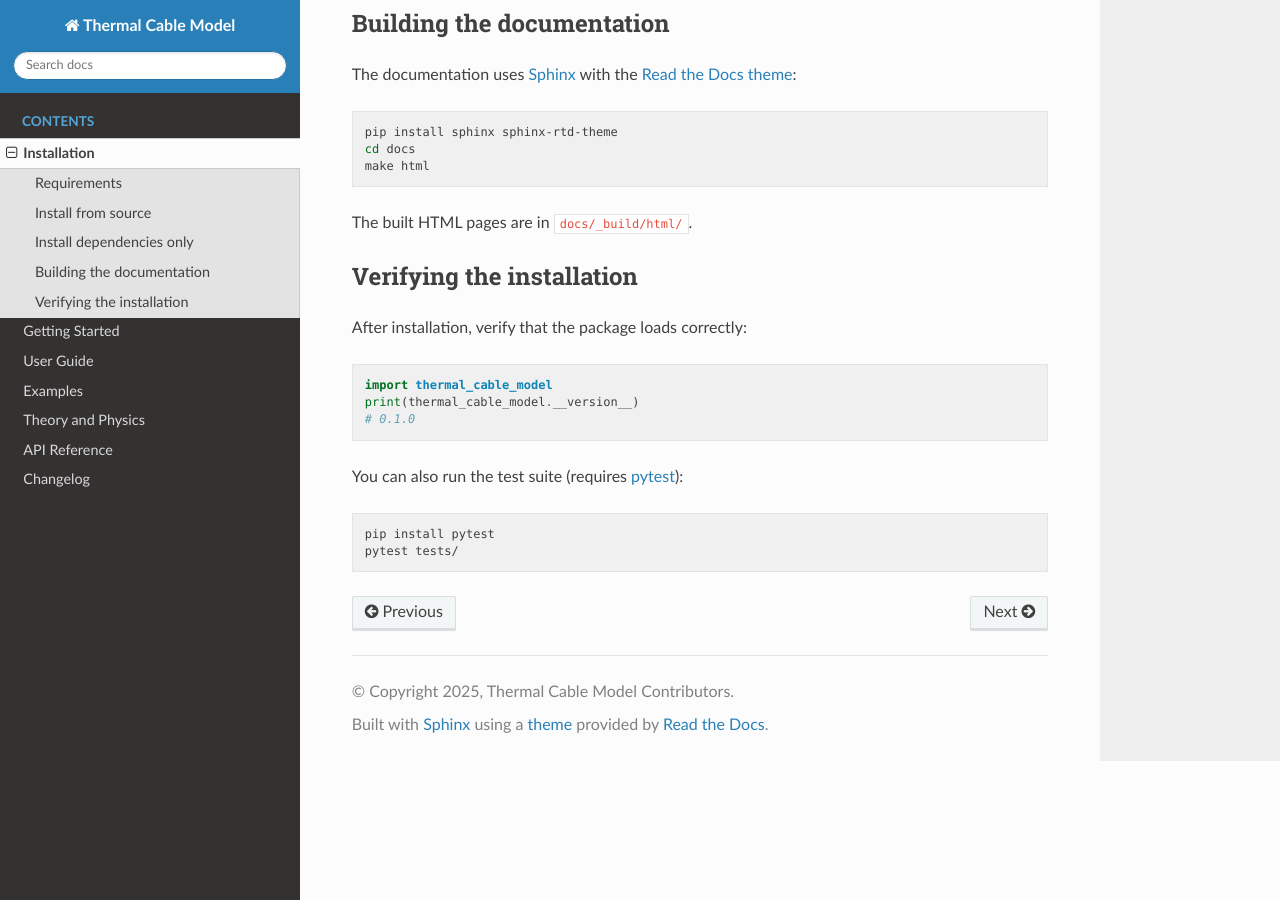
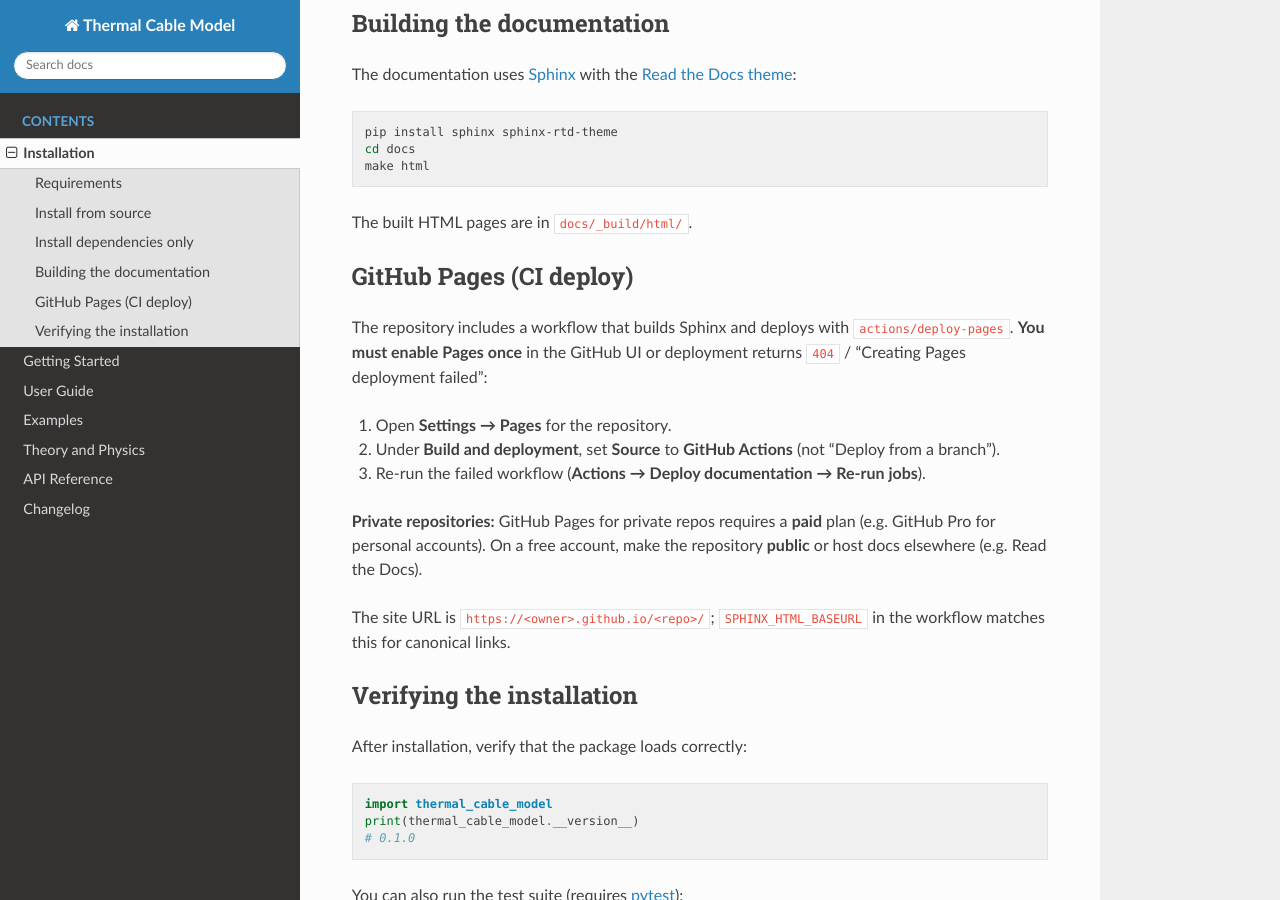
Before and after one commit to TorbenFricke/thermal-cable-model, a Sphinx documentation site: the page built from docs/installation.rst, in a window 1280 px wide and 900 px high, scrolled down 874 px. Built offline with Sphinx 7.4.7 and the Read the Docs theme 3.1.0, drawn with Linux system fonts in a browser that asks for light colours.

```diff
--- a/docs/installation.rst
+++ b/docs/installation.rst
@@ -51,6 +51,25 @@
 
 The built HTML pages are in ``docs/_build/html/``.
 
+GitHub Pages (CI deploy)
+-------------------------
+
+The repository includes a workflow that builds Sphinx and deploys with
+``actions/deploy-pages``. **You must enable Pages once** in the GitHub UI or
+deployment returns ``404`` / "Creating Pages deployment failed":
+
+1. Open **Settings → Pages** for the repository.
+2. Under **Build and deployment**, set **Source** to **GitHub Actions** (not
+   "Deploy from a branch").
+3. Re-run the failed workflow (**Actions → Deploy documentation → Re-run jobs**).
+
+**Private repositories:** GitHub Pages for private repos requires a **paid**
+plan (e.g. GitHub Pro for personal accounts). On a free account, make the
+repository **public** or host docs elsewhere (e.g. Read the Docs).
+
+The site URL is ``https://<owner>.github.io/<repo>/``; ``SPHINX_HTML_BASEURL`` in
+the workflow matches this for canonical links.
+
 Verifying the installation
 --------------------------
 
```
Also changed, not shown: README.md (+2 -0 lines), 1 other file.
